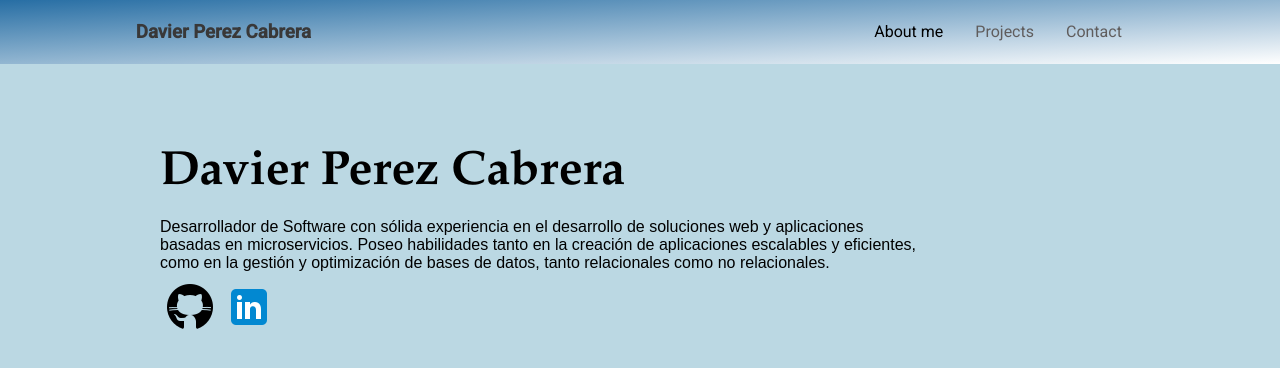
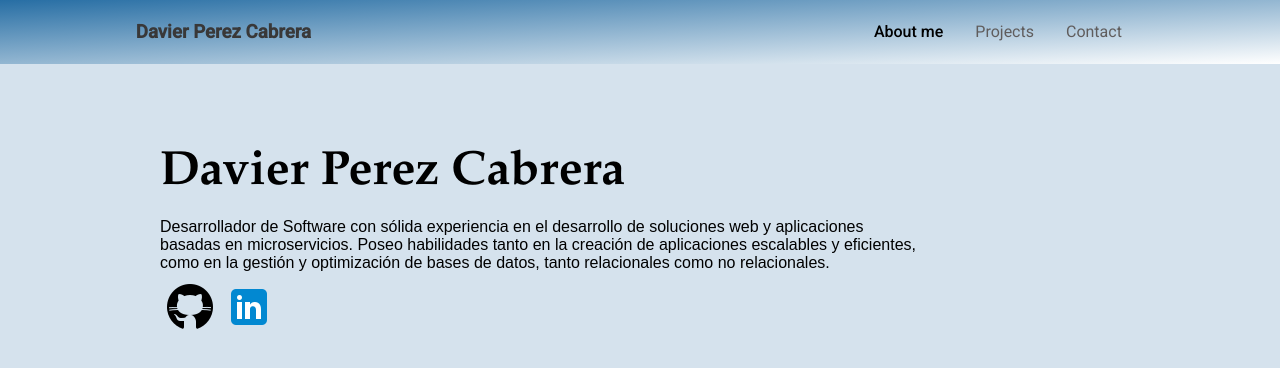
Before and after one commit to dperezc21/davier-portfolio, an Angular app: page /about-me in a window 1280 px wide. Shown: the top 368 px of the page. Built offline with nearby package versions, Linux system fonts and the light colour scheme.

Commit message:
feat: change background of body and bold of header text

```diff
--- a/src/app/components/header/header.component.css
+++ b/src/app/components/header/header.component.css
@@ -36,4 +36,5 @@
 
 .activated {
   color: black;
+  font-weight: 500;
 }
--- a/src/styles.css
+++ b/src/styles.css
@@ -1,7 +1,7 @@
 /* You can add global styles to this file, and also import other style files */
 
 html, body { height: 100%; }
-body { margin: 0; font-family: Roboto, "Helvetica Neue", sans-serif; background-color: #bbd8e3
+body { margin: 0; font-family: Roboto, "Helvetica Neue", sans-serif; background-color: #d5e2ed
 }
 
 .link {
```
